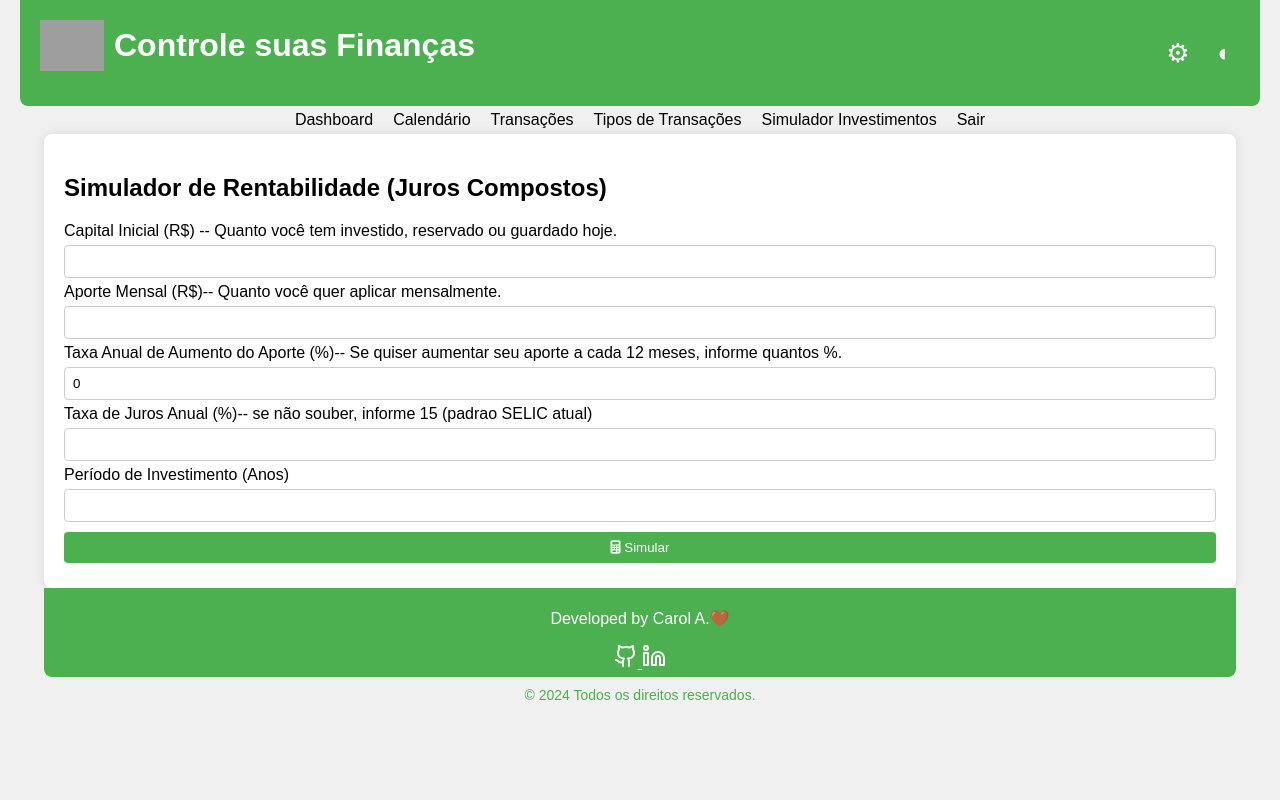
After one commit to Carolalx/MyFinances, a Flask app: page /simulador_invest in a window 1280 px wide. The commit adds this page. Run offline with Flask 3, Linux system fonts and the light colour scheme; the visitor is signed in with stand-in values (Sample User, id 1); grey boxes are pictures that could not be loaded.

Commit message:
Ajustes layouts

```diff
--- a/app/routes.py
+++ b/app/routes.py
@@ -481,9 +481,19 @@ def transaction_history():
 
     return render_template('transaction_history.html', expenses=expense_data, revenues=revenue_data)
 
+# TODO implementar página de simulação de investimentos
 
-@main.route('/add_saving_goal', methods=['POST'])
-def add_saving_goal():
+
+@main.route('/simulador_invest')
+def simulador_invest():
+    if 'user_id' not in session:
+        flash('Por favor, faça login para acessar essa página.', 'warning')
+        return redirect(url_for('main.login'))
+    return render_template('simulador_invest.html')
+
+
+@main.route('/saving_goal', methods=['POST'])
+def saving_goal():
     from .models import SavingGoal
     if 'user_id' not in session:
         flash('Por favor, faça login para adicionar uma meta de economia.', 'warning')
--- a/app/static/css/styles.css
+++ b/app/static/css/styles.css
@@ -21,52 +21,147 @@ body {
     border-radius: 8px;
 }
 
-/* Estilo do cabeçalho */
 .header {
     display: flex;
     flex-direction: column;
-    justify-content: space-between;
     align-items: center;
     background-color: #4caf50;
     color: white;
-    padding: 10px;
-    border-radius: 8px 8px 0 0;
     text-align: center;
-    width: 90%;
     max-width: 1200px;
-    margin: 20px auto 0;
+    margin: 0 auto;
+    border-radius: 0 0 8px 8px;
+    padding: 20px;
 }
 
 .header h1 {
-    margin: 0;
-    text-align: center;
     display: flex;
+    flex-direction: row;
     align-items: center;
+    justify-content: center;
+    gap: 10px;
+    margin: 0 0 15px 0;
 }
 
-.header img {
-    margin-right: 10px;
+.header h1 img {
+    display: block;
+    max-height: 60px;
 }
 
+.header-icons {
+    display: flex;
+    flex-direction: row;
+    align-items: center;
+    gap: 15px;
+}
+
+.menu-toggle {
+    background: none;
+    border: none;
+    font-size: 28px;
+    color: black;
+    cursor: pointer;
+    display: block;
+}
+
+
 /* Navegação */
+/* MOBILE (padrão) */
 .navigation {
-    display: flex;
+    display: none;
     flex-direction: column;
-    align-items: center;
+    /* empilhar links */
+    width: 100%;
+    /* ocupar toda a largura */
+    gap: 10px;
+    /* espaçamento entre links */
     margin-top: 10px;
 }
 
-.nav-link {
-    color: white;
-    margin: 5px 0;
-    text-decoration: none;
-    font-size: 18px;
-    padding: 10px 15px;
+.navigation.active {
+    display: flex;
 }
 
-.nav-link:hover {
-    text-decoration: underline;
+
+/* DESKTOP */
+@media (min-width: 768px) {
+    .navigation {
+        display: flex !important;
+        /* garante exibição */
+        flex-direction: row;
+        justify-content: center;
+        align-items: center;
+        gap: 20px;
+        margin-top: 0;
+        width: auto;
+    }
+
+    /* esconder o botão no desktop */
+    .menu-toggle {
+        display: none;
+    }
 }
+
+.nav-link {
+    position: relative;
+    text-decoration: none;
+    color: inherit;
+    padding: 5px 0;
+}
+
+/* cria a linha, inicialmente escondida */
+.nav-link::after {
+    content: "";
+    position: absolute;
+    left: 0;
+    bottom: 0;
+    height: 2px;
+    width: 0%;
+    background-color: currentColor;
+    transition: width 0.3s ease;
+}
+
+/* hover: a linha cresce sem alterar texto */
+.nav-link:hover::after {
+    width: 100%;
+}
+
+
+/* CONFIG ENGRANAGEM */
+.icon-btn {
+    text-decoration: none;
+    font-size: 26px;
+    padding: 5px;
+    color: white;
+    transition: transform 0.2s ease;
+}
+
+
+.icon-btn:hover {
+    transform: rotate(90deg);
+}
+
+/* CONFIG MEIA LUA */
+.theme-toggle {
+    font-size: 24px;
+    /* aumenta o tamanho base do ícone */
+    background: none;
+    border: none;
+    outline: none;
+    box-shadow: none;
+    border-radius: 0;
+    color: white;
+    cursor: pointer;
+
+    /* Transição suave para transformações */
+    transition: transform 0.2s ease;
+}
+
+.theme-toggle:hover {
+    transform: rotate(90deg) scale(1.1);
+    /* gira 180° e aumenta 30% */
+}
+
 
 .dark-mode-toggle {
     background: none;
@@ -107,25 +202,25 @@ body {
 }
 
 .github-icon {
-    color: #9ae9b8;
+    color: white;
     /* cor normal */
     transition: transform 0.2s;
 }
 
 .github-icon:hover {
-    color: #9ae9b8;
+    color: white;
     /* cor ao passar o mouse */
     transform: scale(1.1);
 }
 
 .linkding-icon {
-    color: #9ae9b8;
+    color: white;
     /* cor normal */
     transition: transform 0.2s;
 }
 
 .linkding-icon:hover {
-    color: #9ae9b8;
+    color: white;
     /* cor ao passar o mouse */
     transform: scale(1.1);
 }
@@ -145,10 +240,6 @@ body {
         margin-top: 0;
     }
 
-    .nav-link {
-        margin: 0 10px;
-    }
-
     .dark-mode-toggle {
         margin: 0 0px;
     }
@@ -165,11 +256,15 @@ h2 {
 }
 
 /* Estilo da tabela */
+.table-wrapper {
+    overflow-x: auto;
+}
+
 table {
-    width: 100%;
-    border-collapse: collapse;
-    margin-bottom: 20px;
+    min-width: 600px;
+    margin: auto;
 }
+
 
 table,
 th,
@@ -208,7 +303,7 @@ button {
 }
 
 button:hover {
-    background-color: #0056b3;
+    background-color: #5ab05d;
 }
 
 .chart {
@@ -225,6 +320,10 @@ button:hover {
 body.dark-mode {
     background-color: #121212;
     color: #e0e0e0;
+}
+
+head.dark-mode {
+    background-color: #333;
 }
 
 .container.dark-mode {
@@ -279,9 +378,21 @@ footer {
     width: 90%;
     max-width: 1200px;
     margin: 0 auto;
-    padding: 20px;
+    padding: 5px 20px;
     border-radius: 0 0 8px 8px;
 }
+
+.copyright {
+    text-align: center;
+    /* centraliza horizontalmente */
+    color: #4caf50;
+    /* cor combinando com o footer, opcional */
+    margin: 10px 0;
+    /* espaço acima e abaixo */
+    font-size: 14px;
+    /* opcional: tamanho menor */
+}
+
 
 /* Estilos específicos para login e registro */
 .login-container,
--- a/app/templates/base.html
+++ b/app/templates/base.html
@@ -8,21 +8,29 @@
     <link rel="icon" href="{{ url_for('static', filename='img/wallet.png') }}" type="image/png">
     <link rel="stylesheet" href="https://cdn.jsdelivr.net/npm/fullcalendar@5.11.2/main.min.css">
 </head>
-<body>
   <div class="header">
       <h1>
           <img src="/static/img/wallet.png" alt="Logo" width="64" height="51" />
           <strong>Controle suas Finanças</strong>
       </h1>
-        <div class="navigation">
+      <div class="header-icons">
+          <a href="{{ url_for('main.config') }}" class="icon-btn" title="Configurações">⚙</a>
+          <button id="dark-mode-toggle" class="theme-toggle" title="Alternar modo escuro">◐</button>
+      </div>
+  </div>
+<body>
+    <div>
+      <!-- Botão de menu mobile botão listinha mobile-->
+      <button class="menu-toggle">&#9776;</button>
+      <!-- Navegação -->
+      <nav class="navigation">
           <a href="{{ url_for('main.dashboard') }}" class="nav-link">Dashboard</a>
           <a href="{{ url_for('main.calendar') }}" class="nav-link">Calendário</a>
           <a href="{{ url_for('main.transaction_history') }}" class="nav-link">Transações</a>
           <a href="{{ url_for('main.transaction_management') }}" class="nav-link">Tipos de Transações</a>
-            <a href="{{ url_for('main.config') }}" class="nav-link">Configurações</a>
+          <a href="{{ url_for('main.simulador_invest') }}" class="nav-link">Simulador Investimentos</a>
           <a href="{{ url_for('main.logout') }}" class="nav-link">Sair</a>
-            <button id="dark-mode-toggle" class="nav-link dark-mode-toggle">Modo Escuro</button>
-        </div>
+      </nav>
     </div>
 
     <div class="flash-messages">
@@ -42,6 +50,14 @@
     <script src="https://ajax.googleapis.com/ajax/libs/jquery/3.5.1/jquery.min.js"></script>
     <script src="https://cdn.jsdelivr.net/npm/fullcalendar@5.11.2/main.min.js"></script>
     <script src="{{ url_for('static', filename='js/script.js') }}"></script>
+    <script>
+      const toggle = document.querySelector(".menu-toggle");
+      const nav = document.querySelector(".navigation");
+
+      toggle.addEventListener("click", () => {
+          nav.classList.toggle("active");
+      });
+    </script>
 </body>
 
   <footer class="bg-white border-t py-1">
@@ -49,7 +65,6 @@
       <p class="text-lg text-gray-500 mb-2">
         Developed by Carol A.<span class="text-red-500 animate-pulse">❤️</span>
       </p>
-      <p>&copy; 2024 Todos os direitos reservados. | Projeto Pessoal Controle_Finanças</p>
       <a href="https://github.com/Carolalx" target="_blank" rel="noopener noreferrer" class="github-icon"
         aria-label="GitHub">
         <svg xmlns="http://www.w3.org/2000/svg" width="24" height="24" fill="none" stroke="currentColor"
@@ -72,4 +87,6 @@
       </a>
     </div>
   </footer>
+
+<p class="copyright">&copy; 2024 Todos os direitos reservados.</p>
 </html>
--- a/app/templates/dashboard.html
+++ b/app/templates/dashboard.html
@@ -54,7 +54,7 @@
                 <option value="USD">USD</option>
                 <option value="EUR">EUR</option>
             </select>
-            <button type="submit">Adicionar Despesa</button>
+            <button class="btn" type="submit">Adicionar Despesa</button>
         </form>
     </div>
 
@@ -86,7 +86,7 @@
                 <option value="USD">USD</option>
                 <option value="EUR">EUR</option>
             </select>
-            <button type="submit">Adicionar Receita</button>
+            <button class="btn" type="submit">Adicionar Receita</button>
         </form>
     </div>
 </div>
--- /dev/null
+++ b/app/templates/simulador_invest.html
@@ -0,0 +1,62 @@
+{% extends "base.html" %}
+
+{% block content %}
+
+
+<head>
+  <meta charset="utf-8" />
+  <meta name="viewport" content="width=device-width,initial-scale=1" />
+  <title>Simulador - Index</title>
+
+  <link rel="stylesheet" href="style.css">
+  <link rel="stylesheet" href="https://cdnjs.cloudflare.com/ajax/libs/font-awesome/6.5.0/css/all.min.css">
+</head>
+
+<body>
+  <main class="container">
+    <section class="form-container card" aria-labelledby="sim-title">
+      <h1 id="sim-title">Simulador de Rentabilidade (Juros Compostos)</h1>
+
+      <form id="simuladorForm" class="form-body" autocomplete="off">
+        <div class="input-group">
+          <label for="starting_capital">Capital Inicial (R$) -- Quanto você tem investido, reservado ou guardado
+            hoje.</label>
+          <input id="starting_capital" type="number" min="0" step="0.01" required>
+        </div>
+        <div class="input-group">
+          <label for="contribution">Aporte Mensal (R$)-- Quanto você quer aplicar mensalmente.</label>
+          <input id="contribution" type="number" min="0" step="0.01" required>
+        </div>
+        <div class="input-group">
+          <label for="contribution_tax">Taxa Anual de Aumento do Aporte (%)-- Se quiser aumentar seu aporte a cada 12
+            meses, informe quantos %. </label>
+          <input id="contribution_tax" type="number" step="0.01" value="0">
+        </div>
+        <div class="input-group">
+          <label for="taxaJuros">Taxa de Juros Anual (%)-- se não souber, informe 15 (padrao SELIC atual)</label>
+          <input id="taxaJuros" type="number" step="0.01" required>
+        </div>
+        <div class="input-group">
+          <label for="periodo">Período de Investimento (Anos)</label>
+          <input id="periodo" type="number" min="1" step="1" required>
+        </div>
+
+        <button class="primary" type="submit"><i class="fa-solid fa-calculator"></i> Simular</button>
+      </form>
+
+      <div id="resultadoArea" class="resultado" style="display:none;">
+        <h2>Resultado</h2>
+        <p>Montante Final: <strong id="montanteFinal"></strong></p>
+        <p>Total de Juros: <strong id="totalJuros"></strong></p>
+        <p>Renda Mensal Aproximada:
+          <strong id="rendaMensal" style="color:#4fa3f7"></strong>
+        </p>
+        <p id="infoRenda" style="font-size:13px; color:rgba(230,238,241,0.7); margin-top:4px;">
+          O cálculo se baseia na taxa de 1%, desde que não fique nenhum mês sem investir.
+        </p>
+      </div>
+
+    </section>
+
+  </main>
+{% endblock %}
--- a/app/templates/transaction_history.html
+++ b/app/templates/transaction_history.html
@@ -6,6 +6,8 @@
     <!-- Histórico de Despesas -->
     <div class="section">
         <h2>Histórico de Despesas</h2>
+
+        <div class="table-wrapper">
             <table>
                 <tr>
                     <th>ID</th>
@@ -32,6 +34,7 @@
 
 
             </table>
+        </div>
     </div>
 
     <!-- Histórico de Receitas -->
```
Also changed, not shown: app/models.py (+17 -0 lines), app/static/js/simulador_invest.js (added, +43 -0 lines), requirements.txt (+5 -16 lines). Lines whose indentation alone changed are shown as unchanged.
